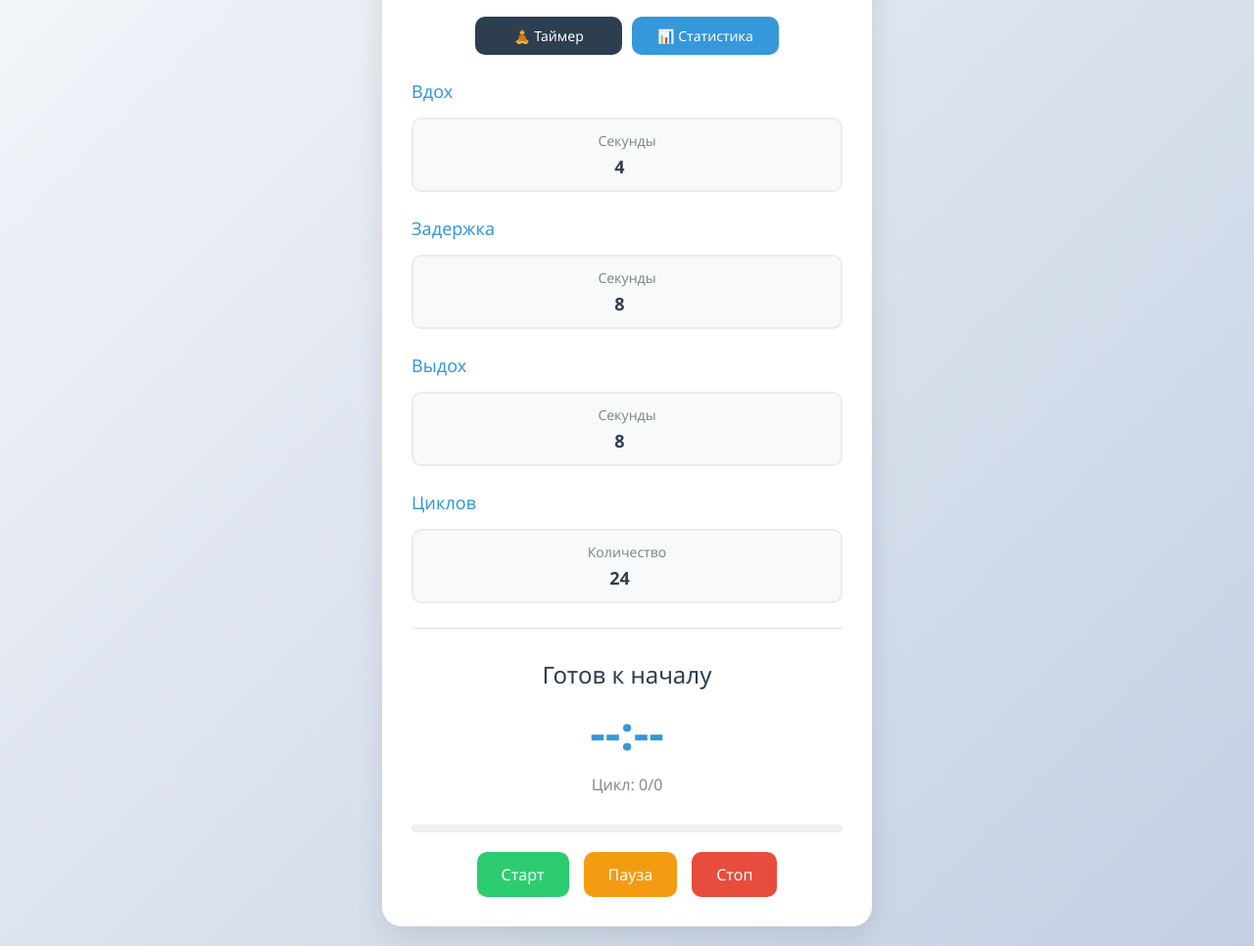
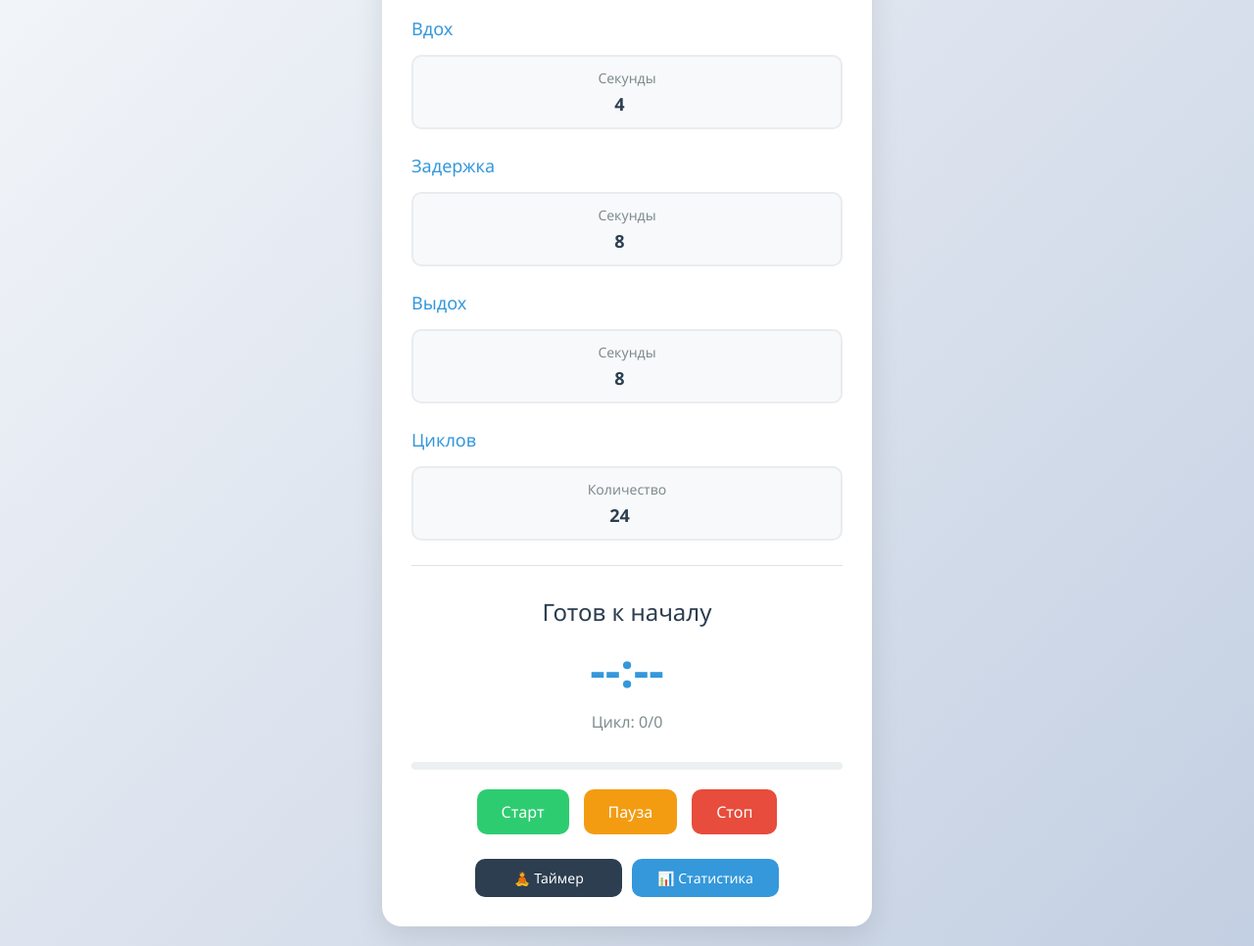
Before and after one commit to vanyukov/kv.nadi-shodhana, a plain HTML site: page index.html in a window 1280 px wide. Shown: the part 163-1129 px from the top of the page at 98% size. Drawn offline with Linux system fonts and the light colour scheme.

Commit message:
nav-buttons

```diff
--- a/index.html
+++ b/index.html
@@ -64,7 +64,7 @@
         .nav-buttons {
             display: flex;
             gap: 10px;
-            margin-bottom: 25px;
+            margin-top: 25px;
             justify-content: center;
         }
 
@@ -359,12 +359,6 @@
             <p class="subtitle">Альтернативное дыхание для баланса энергии</p>
         </div>
 
-        <!-- Навигация -->
-        <div class="nav-buttons">
-            <a href="/" class="nav-btn active">🧘 Таймер</a>
-            <a href="/stats.html" class="nav-btn">📊 Статистика</a>
-        </div>
-
         <div class="section">
             <div class="section-title">Вдох</div>
             <div class="duration-inputs">
@@ -424,6 +418,12 @@
             <button id="pauseBtn" disabled>Пауза</button>
             <button id="stopBtn" disabled>Стоп</button>
         </div>
+
+        <div class="nav-buttons">
+            <a href="/" class="nav-btn active">🧘 Таймер</a>
+            <a href="/stats.html" class="nav-btn">📊 Статистика</a>
+        </div>
+
     </div>
 
     <button id="installBtn" class="install-btn">Установить приложение</button>
```
